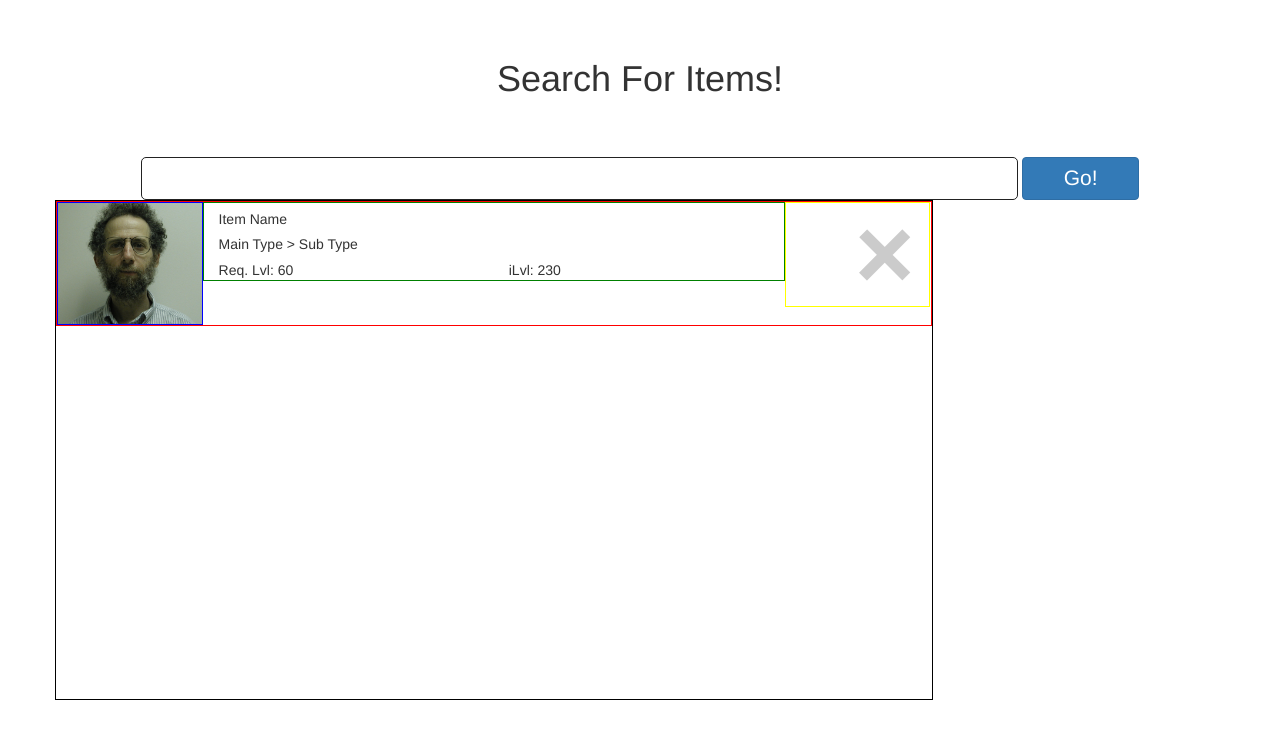
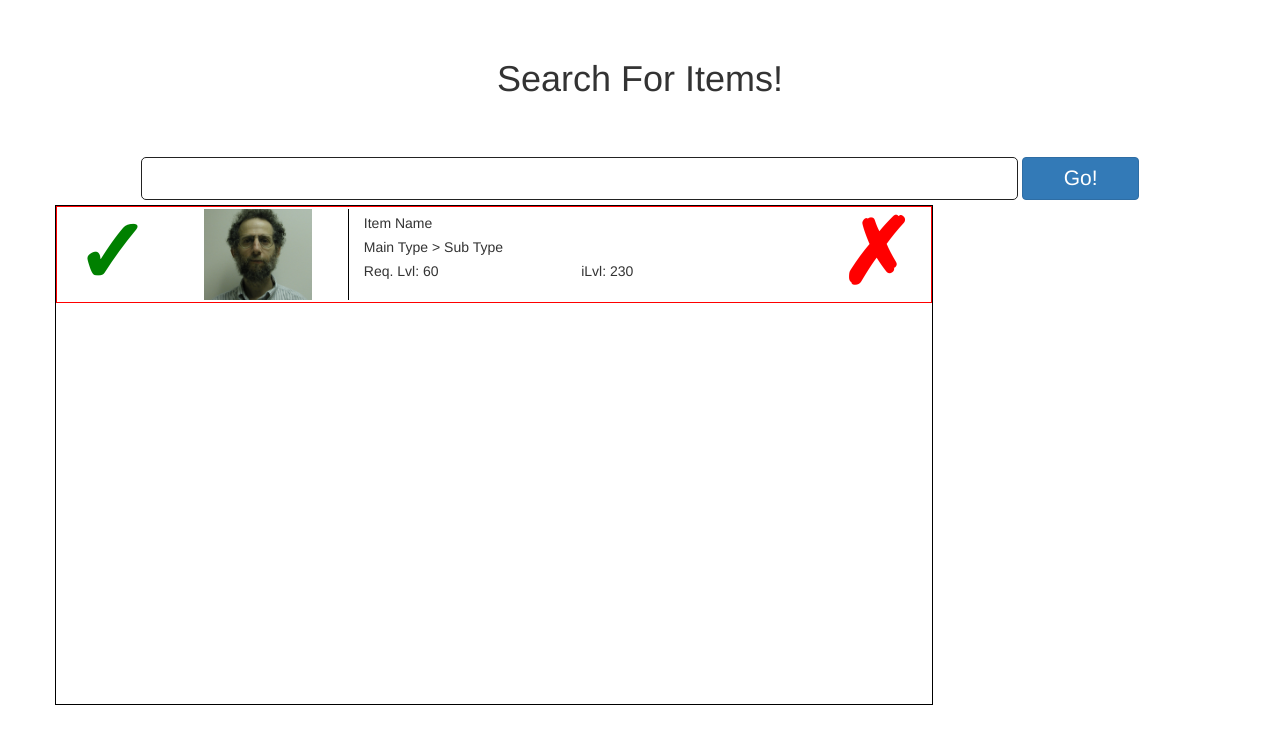
Before and after one commit to ChristianNguyendinh/ffxiv_companion, a Django app: page /items/ in a window 1280 px wide. Shown: the top 744 px of the page. Run offline with Django 3.2, Linux system fonts and the light colour scheme; data comes from the database, SQL or seed files in the repository; some libraries are stand-ins or nearby versions.

Commit message:
check button for items already bought

```diff
--- a/item_companion/static/item_companion/css/searchbar.css
+++ b/item_companion/static/item_companion/css/searchbar.css
@@ -27,6 +27,10 @@ html, body {
     color: #3399ff;
 }
 
+.items-box-div {
+    margin-top: 5px
+}
+
 .items-box {
     border: 1px solid black;
     min-height: 500px;
@@ -34,22 +38,25 @@ html, body {
 }
 
 .item-row {
+    padding: 2px;
     border: 1px solid red;
-    height: 20%;
+    height: 50%;
 }
 
 .item-img-row {
     height: 100%;
-    border: 1px solid blue;
+    border-right: 1px solid black;
+
+    /* border: 1px solid blue; */
     padding: 0;
 }
 
 .item-img {
-    width: 100%;
+    width: 75%;
 }
 
 .item-info {
-    border: 1px solid green;
+    /* border: 1px solid green;  */
     height: 100%;
 }
 
@@ -58,8 +65,12 @@ html, body {
 }
 
 .item-remove {
-    border: 1px solid yellow;
+    /* border: 1px solid yellow;  */
     height: 100%;
+}
+
+.side-button {
+    opacity: 1;
 }
 
 #autocomplete {
--- a/item_companion/templates/item_companion/home.html
+++ b/item_companion/templates/item_companion/home.html
@@ -14,25 +14,21 @@
     <div class="container">
         <div class=row>
             {% include "item_companion/searchbar.html" with title="Search For Items!" function="myFunc" %}
-            <!-- <div id="selected-items" style="width:75%; height:500px; border: 1px solid black;">
-                <div style="width:100%; height:50px; border: 1px solid red; display: inline-flex;">
-                    <div style="width:10%; height:95%; border: 1px solid green;">
-                    </div>
-                    <div>
-                        <span>Item Name</span>
-                        <span>Main Type > Sub Type</span>
-                    </div>
-                </div>
-            </div> -->
         </div>
-        <div class="row">
+        <div class="row items-box-div">
             <div class="col-xs-9 items-box">
 
                 <div class="row item-row">
+
+                    <div class="col-xs-2 item-remove">
+                        <button type="button" class="close side-button" aria-label="Done" style="color: green; float: left" onclick="doneRow(this)">
+                            <span aria-hidden="true" style="font-size:7vw;">&check;</span>
+                        </button>
+                    </div>
                     <div class="col-xs-2 item-img-row">
                         <img src="{% static "item_companion/img/clyde.png" %}" class="item-img" />
                     </div>
-                    <div class="col-xs-8 item-info">
+                    <div class="col-xs-6 item-info">
                         <div class="row item-data">
                             <div class="col-xs-12">Item Name</div>
                         </div>
@@ -45,8 +41,8 @@
                         </div>
                     </div>
                     <div class="col-xs-2 item-remove">
-                        <button type="button" class="close remove-button" aria-label="Close" onclick="removeRow(this)">
-                            <span aria-hidden="true" style="font-size:8vw;">&times;</span>
+                        <button type="button" class="close side-button" aria-label="Close" style="color: red" onclick="removeRow(this)">
+                            <span aria-hidden="true" style="font-size:7vw;">&cross;</span>
                         </button>
                     </div>
                 </div>
@@ -57,12 +53,17 @@
 
     <script>
 
-        var compiled = _.template(
-`<div class="row item-row">
+        var compiled = _.template(`
+<div class="row item-row">
+    <div class="col-xs-2 item-remove">
+        <button type="button" class="close side-button" aria-label="Done" style="color: green; float: left;" onclick="doneRow(this)">
+            <span aria-hidden="true" style="font-size:7vw;">&check;</span>
+        </button>
+    </div>
     <div class="col-xs-2 item-img-row">
         <img src="<%= img %>" class="item-img" />
     </div>
-    <div class="col-xs-8 item-info">
+    <div class="col-xs-6 item-info">
         <div class="row item-data">
             <div class="col-xs-12"><%= name %></div>
         </div>
@@ -75,8 +76,8 @@
         </div>
     </div>
     <div class="col-xs-2 item-remove">
-        <button type="button" class="close remove-button" aria-label="Close" onclick="removeRow(this)">
-            <span aria-hidden="true" style="font-size:8vw;">&times;</span>
+        <button type="button" class="close side-button" aria-label="Close" style="color: red" onclick="removeRow(this)">
+            <span aria-hidden="true" style="font-size:7vw;">&cross;</span>
         </button>
     </div>
 </div>`);
@@ -113,8 +114,16 @@
         }
 
         function removeRow(button) {
-            console.log(button)
             $(button).closest('.row').remove();
+        };
+
+        function doneRow(button) {
+            var row = $(button).closest('.row');
+
+            if (row.css("opacity") == 1)
+                row.css("opacity", "0.1");
+            else
+                row.css("opacity", "1");
         };
     </script>
 {% endblock %}
```
Also changed, not shown: README.md.
